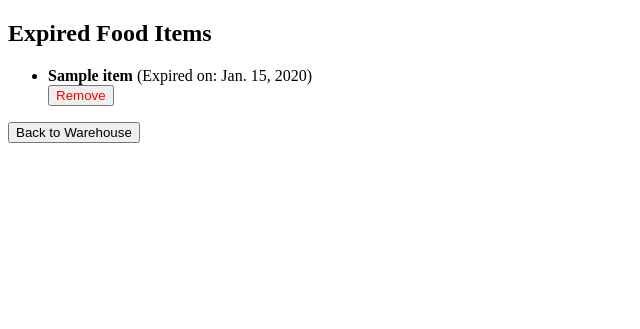
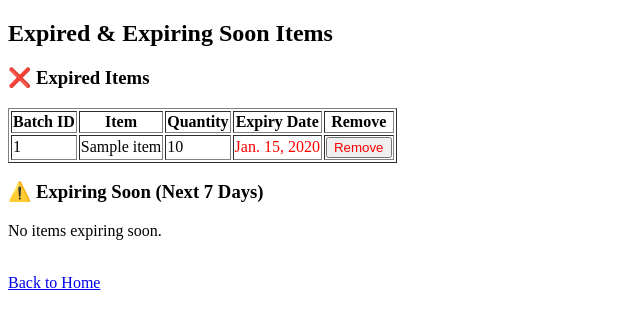
Before and after one commit to mahaqj/Software-Engineering-Project, a Django app: page /expired_food_items/ in a window 1280 px wide. Shown: the top 329 px of the page, without its empty margins (0-640 px from the left). Run offline with Django 5.2, Linux system fonts and the light colour scheme; a user stored in the database is signed in; tables that the repository leaves empty hold one stand-in row (values such as "Sample post").

Commit message:
Batch Tracking Implemented
The batch tracking system for items in the inventory keeps track of food batches, their quantities, and expiry dates to ensure efficient stock management.

```diff
--- a/backend/warehouse_inventory/admin.py
+++ b/backend/warehouse_inventory/admin.py
@@ -1,5 +1,5 @@
 from django.contrib import admin
-from .models import User, WarehouseManager, RestaurantManager, RequestToJoin, Item, Order, OrderItem, Payment
+from .models import User, WarehouseManager, RestaurantManager, Batch, Item, Order, OrderItem, Payment
 
 # Register your models here.
 
@@ -7,7 +7,7 @@ from .models import User, WarehouseManager, RestaurantManager, RequestToJoin, It
 admin.site.register(User)
 admin.site.register(WarehouseManager)
 admin.site.register(RestaurantManager)
-admin.site.register(RequestToJoin)
+admin.site.register(Batch)
 admin.site.register(Item)
 admin.site.register(Order)
 admin.site.register(OrderItem)
--- a/backend/warehouse_inventory/templates/warehouse_inventory/expired_food_items.html
+++ b/backend/warehouse_inventory/templates/warehouse_inventory/expired_food_items.html
@@ -3,31 +3,71 @@
 <head>
     <meta charset="UTF-8">
     <meta name="viewport" content="width=device-width, initial-scale=1.0">
-    <title>Expired Food Items</title>
+    <title>Expired & Expiring Soon Items</title>
 </head>
 <body>
-    <h2>Expired Food Items</h2>
+    <h2>Expired & Expiring Soon Items</h2>
 
-    {% if expired_items %}
-        <ul>
-            {% for item in expired_items %}
-                <li>
-                    <strong>{{ item.item_name }}</strong> (Expired on: {{ item.expiry_date }})
-                    <td>
-                        <form action="{% url 'delete_food_item' item.item_id %}" method="post">
-                            {% csrf_token %}
-                            <button type="submit" style="color: red;">Remove</button>
-                        </form>
-                    </td>
-                </li>
+    <h3>❌ Expired Items</h3>
+    {% if expired_batches %}
+        <table border="1">
+            <tr>
+                <th>Batch ID</th>
+                <th>Item</th>
+                <th>Quantity</th>
+                <th>Expiry Date</th>
+                <th>Remove</th> <!-- New Column for Remove Button -->
+            </tr>
+            {% for batch in expired_batches %}
+            <tr>
+                <td>{{ batch.batch_id }}</td>
+                <td>{{ batch.item.item_name }}</td>
+                <td>{{ batch.quantity }}</td>
+                <td style="color: red;">{{ batch.expiry_date }}</td>
+                <td>
+                    <form action="{% url 'delete_batch' batch.batch_id %}" method="post">
+                        {% csrf_token %}
+                        <button type="submit" style="color: red;">Remove</button>
+                    </form>
+                </td>
+            </tr>
             {% endfor %}
-        </ul>
+        </table>
     {% else %}
-        <p>No expired food items.</p>
+        <p>No expired items.</p>
     {% endif %}
 
-    <a href="{% url 'warehouse_home' %}">
-        <button>Back to Warehouse</button>
-    </a>
+    <h3>⚠️ Expiring Soon (Next 7 Days)</h3>
+    {% if expiring_soon_batches %}
+        <table border="1">
+            <tr>
+                <th>Batch ID</th>
+                <th>Item</th>
+                <th>Quantity</th>
+                <th>Expiry Date</th>
+                <th>Remove</th> <!-- New Column for Remove Button -->
+            </tr>
+            {% for batch in expiring_soon_batches %}
+            <tr>
+                <td>{{ batch.batch_id }}</td>
+                <td>{{ batch.item.item_name }}</td>
+                <td>{{ batch.quantity }}</td>
+                <td style="color: orange;">{{ batch.expiry_date }}</td>
+                <td>
+                    <form action="{% url 'delete_batch' batch.batch_id %}" method="post">
+                        {% csrf_token %}
+                        <button type="submit" style="color: red;">Remove</button>
+                    </form>
+                </td>
+
+            </tr>
+            {% endfor %}
+        </table>
+    {% else %}
+        <p>No items expiring soon.</p>
+    {% endif %}
+
+    <br>
+    <a href="{% url 'warehouse_home' %}">Back to Home</a>
 </body>
 </html>
--- a/backend/warehouse_inventory/templates/warehouse_inventory/restaurant_home.html
+++ b/backend/warehouse_inventory/templates/warehouse_inventory/restaurant_home.html
@@ -10,9 +10,9 @@
     <h2>Welcome Restaurant Manager!</h2>
     <p>You are successfully logged in.</p>
     <p>Manager ID: {{ manager.user_id }}</p>
-    <a href="{% url 'edit_restaurant_manager' manager.user_id %}">
+    {% comment %} <a href="{% url 'edit_restaurant_manager' manager.user_id %}">
         <button>Edit Account Details</button>
-    </a>
+    </a>  {% endcomment %}
     <a href="{% url 'view_restaurant_manager' request.user.user_id %}">
         <button>View Account Details</button>
     </a>
--- a/backend/warehouse_inventory/templates/warehouse_inventory/view_restaurant_manager.html
+++ b/backend/warehouse_inventory/templates/warehouse_inventory/view_restaurant_manager.html
@@ -15,6 +15,12 @@
     <p><strong>Restaurant Name:</strong> {{ manager.restaurant_name }}</p>
     <p><strong>Status:</strong> {{ manager.status }}</p>
 
+    <!-- Edit Account Details Button -->
+    <a href="{% url 'edit_restaurant_manager' manager.user_id %}">
+        <button>Edit Account Details</button>
+    </a>
+
+    <br><br>
     <a href="{% url 'restaurant_home' %}">Back</a>
 </body>
 </html>
--- a/backend/warehouse_inventory/templates/warehouse_inventory/warehouse_home.html
+++ b/backend/warehouse_inventory/templates/warehouse_inventory/warehouse_home.html
@@ -22,6 +22,12 @@
     <a href="{% url 'expired_food_items' %}">
         <button>Expired Food Items</button>
     </a>
+    <a href="{% url 'update_price_list' %}">
+        <button>Update Price List</button>
+    </a>
+    <a href="{% url 'restock_items' %}">
+        <button>Restock Items</button>
+    </a>
     <br><br>
     <form action="{% url 'logout' %}" method="post">
         {% csrf_token %}
--- a/backend/warehouse_inventory/urls.py
+++ b/backend/warehouse_inventory/urls.py
@@ -3,8 +3,8 @@ from django.conf import settings
 from django.conf.urls.static import static
 from django.contrib.auth.views import LogoutView
 from .views import CustomLoginView, restaurant_manager_signup, restaurant_home_view, warehouse_home_view
-from .views import delete_food_item, edit_food_item, edit_restaurant_manager, view_restaurant_manager, expired_food_items
-from .views import restaurant_manager_requests_view, process_request, add_food_item, view_food_items, warehouse_manager_signup
+from .views import delete_food_item, edit_restaurant_manager, view_restaurant_manager, expired_food_items
+from .views import restaurant_manager_requests_view, process_request, add_food_item, view_food_items, warehouse_manager_signup, update_price_list, restock_items, restock_item, delete_batch
 
 urlpatterns = [
     path("signup/", restaurant_manager_signup, name="signup"),
@@ -17,9 +17,12 @@ urlpatterns = [
     path("add_food_item/", add_food_item, name="add_food_item"),
     path("view_food_items/", view_food_items, name="view_food_items"),
     path("delete_food_item/<int:item_id>/", delete_food_item, name="delete_food_item"),
-    path("edit_food_item/<int:item_id>/", edit_food_item, name="edit_food_item"),
     path("edit_restaurant_manager/<int:user_id>/", edit_restaurant_manager, name="edit_restaurant_manager"),
     path("view_restaurant_manager/<int:user_id>/", view_restaurant_manager, name="view_restaurant_manager"),
     path("expired_food_items/", expired_food_items, name="expired_food_items"),
     path("warehouse_signup/", warehouse_manager_signup, name="warehouse_signup"),
+    path("update_price_list/", update_price_list, name="update_price_list"),
+    path("restock_items/", restock_items, name="restock_items"),
+    path("restock_item/<int:item_id>/", restock_item, name="restock_item"),
+    path('delete_batch/<int:batch_id>/', delete_batch, name='delete_batch'),
 ] + static(settings.MEDIA_URL, document_root=settings.MEDIA_ROOT)
--- a/backend/warehouse_inventory/views.py
+++ b/backend/warehouse_inventory/views.py
@@ -1,10 +1,8 @@
-from django.shortcuts import render, redirect, get_object_or_404
+from django.shortcuts import render, redirect
 from django.contrib.auth import login
-from django.http import HttpResponseForbidden
 from django.contrib.auth.views import LoginView
 from django.contrib.auth.decorators import login_required
-from .forms import RestaurantManagerSignupForm, ItemForm, WarehouseManagerSignupForm
-from .models import RestaurantManager, Item
+from .forms import RestaurantManagerSignupForm, WarehouseManagerSignupForm, ItemForm, BatchForm
 from . import services
 from .decorators import warehouse_manager_required, restaurant_manager_required
 
@@ -89,7 +87,7 @@ def restaurant_manager_signup(request):
 @login_required
 @restaurant_manager_required
 def restaurant_home_view(request):
-    manager = RestaurantManager.objects.filter(user=request.user).first()
+    manager = services.get_restaurant_manager(request.user)
     return render(request, "warehouse_inventory/restaurant_home.html", {"manager": manager})
 
 #----------------------------------------------------------------------------------------------------------------------#
@@ -117,7 +115,8 @@ def edit_restaurant_manager(request, user_id):
 @warehouse_manager_required
 def view_food_items(request):
     items = services.get_all_food_items()
-    return render(request, "warehouse_inventory/view_food_items.html", {"items": items})
+    items_with_stock = [{"item": item, "stock": services.get_current_stock(item.item_id)} for item in items]
+    return render(request, "warehouse_inventory/view_food_items.html", {"items_with_stock": items_with_stock})
 
 #----------------------------------------------------------------------------------------------------------------------#
 
@@ -125,12 +124,16 @@ def view_food_items(request):
 @warehouse_manager_required
 def add_food_item(request):
     if request.method == "POST":
-        form = ItemForm(request.POST, request.FILES) #handle image uploads
-        if services.add_food_item(form):
-            return redirect("view_food_items")
+        item_form = ItemForm(request.POST, request.FILES)
+        batch_form = BatchForm(request.POST)
+        if item_form.is_valid() and batch_form.is_valid():
+            item = services.add_food_item(item_form, batch_form)
+            if item:
+                return redirect("view_food_items")
     else:
-        form = ItemForm()
-    return render(request, "warehouse_inventory/add_food_item.html", {"form": form})
+        item_form = ItemForm()
+        batch_form = BatchForm()
+    return render(request, "warehouse_inventory/add_food_item.html", {"item_form": item_form, "batch_form": batch_form})
 
 #----------------------------------------------------------------------------------------------------------------------#
 
@@ -143,23 +146,52 @@ def delete_food_item(request, item_id): #item_id as parameter from url
 
 #----------------------------------------------------------------------------------------------------------------------#
 
+def delete_batch(request, batch_id):
+    if request.method == "POST":
+        services.delete_batch_by_id(batch_id)
+    return redirect("expired_food_items")
+
+#----------------------------------------------------------------------------------------------------------------------#
+
 @login_required
-@warehouse_manager_required
-def edit_food_item(request, item_id):
-    item = get_object_or_404(Item, pk=item_id)
+@warehouse_manager_required #services?
+def update_price_list(request):
+    items = services.get_all_food_items()
     if request.method == "POST":
-        new_price = request.POST.get("unit_price")
-        if new_price:
-            services.edit_food_item_price(item, new_price)
-            return redirect("view_food_items")
-    return render(request, "warehouse_inventory/edit_food_item.html", {"item": item})
+        for item in items:
+            new_price = request.POST.get(f"price_{item.item_id}") #get da val
+            if new_price:
+                services.update_item_price(item.item_id, new_price)
+        return redirect("view_food_items")
+    return render(request, "warehouse_inventory/update_price_list.html", {"items": items})
 
 #----------------------------------------------------------------------------------------------------------------------#
 
 @login_required
 @warehouse_manager_required
 def expired_food_items(request):
-    expired_items = services.get_expired_food_items()
-    return render(request, "warehouse_inventory/expired_food_items.html", {"expired_items": expired_items})
+    expired_batches = services.get_expired_batches()
+    expiring_soon_batches = services.get_expiring_soon_batches()
+    return render(request, "warehouse_inventory/expired_food_items.html", {"expired_batches": expired_batches, "expiring_soon_batches": expiring_soon_batches})
 
 #----------------------------------------------------------------------------------------------------------------------#
+
+@login_required
+@warehouse_manager_required
+def restock_items(request):
+    low_stock_items = services.get_low_stock_items_with_stock()
+    return render(request, "warehouse_inventory/restock_items.html", {"low_stock_items": low_stock_items})
+
+#----------------------------------------------------------------------------------------------------------------------#
+
+@login_required
+@warehouse_manager_required
+def restock_item(request, item_id):
+    if request.method == "POST":
+        quantity = request.POST.get("quantity")
+        expiry_date = request.POST.get("expiry_date")
+        if quantity and expiry_date:
+            services.restock_item(item_id, int(quantity), expiry_date)
+    return redirect("restock_items")
+
+#----------------------------------------------------------------------------------------------------------------------#
```
Also changed, not shown: backend/backend/settings.py (+5 -3 lines), backend/warehouse_inventory/forms.py (+35 -21 lines), backend/warehouse_inventory/models.py (+24 -40 lines), backend/warehouse_inventory/services.py (+67 -15 lines), backend/warehouse_inventory/templates/warehouse_inventory/add_food_item.html (+26 -1 lines), backend/warehouse_inventory/templates/warehouse_inventory/edit_price.html (added, +33 -0 lines), backend/warehouse_inventory/templates/warehouse_inventory/restock_items.html (added, +47 -0 lines), backend/warehouse_inventory/templates/warehouse_inventory/update_price_list.html (added, +44 -0 lines), backend/warehouse_inventory/templates/warehouse_inventory/view_food_items.html (+35 -20 lines).
